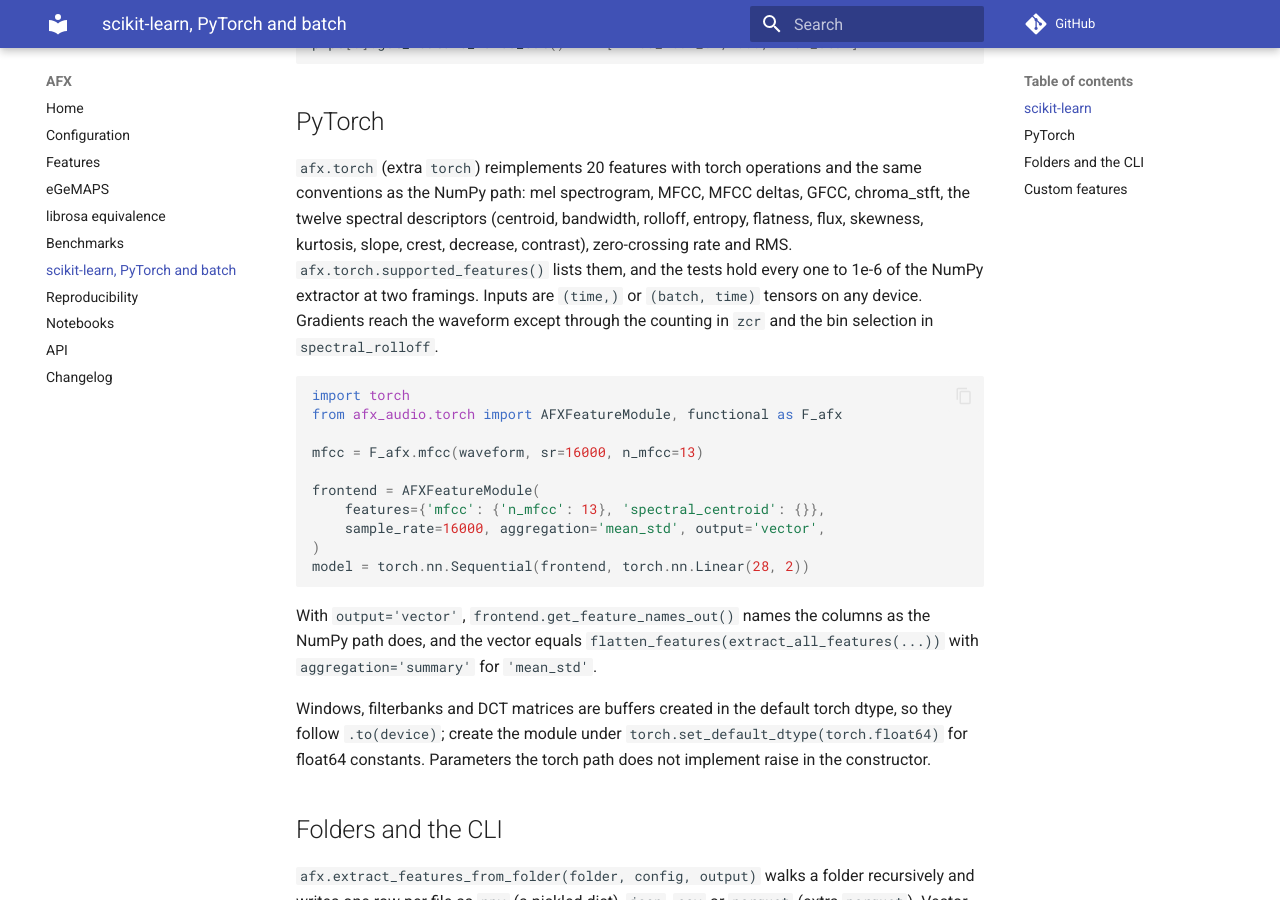
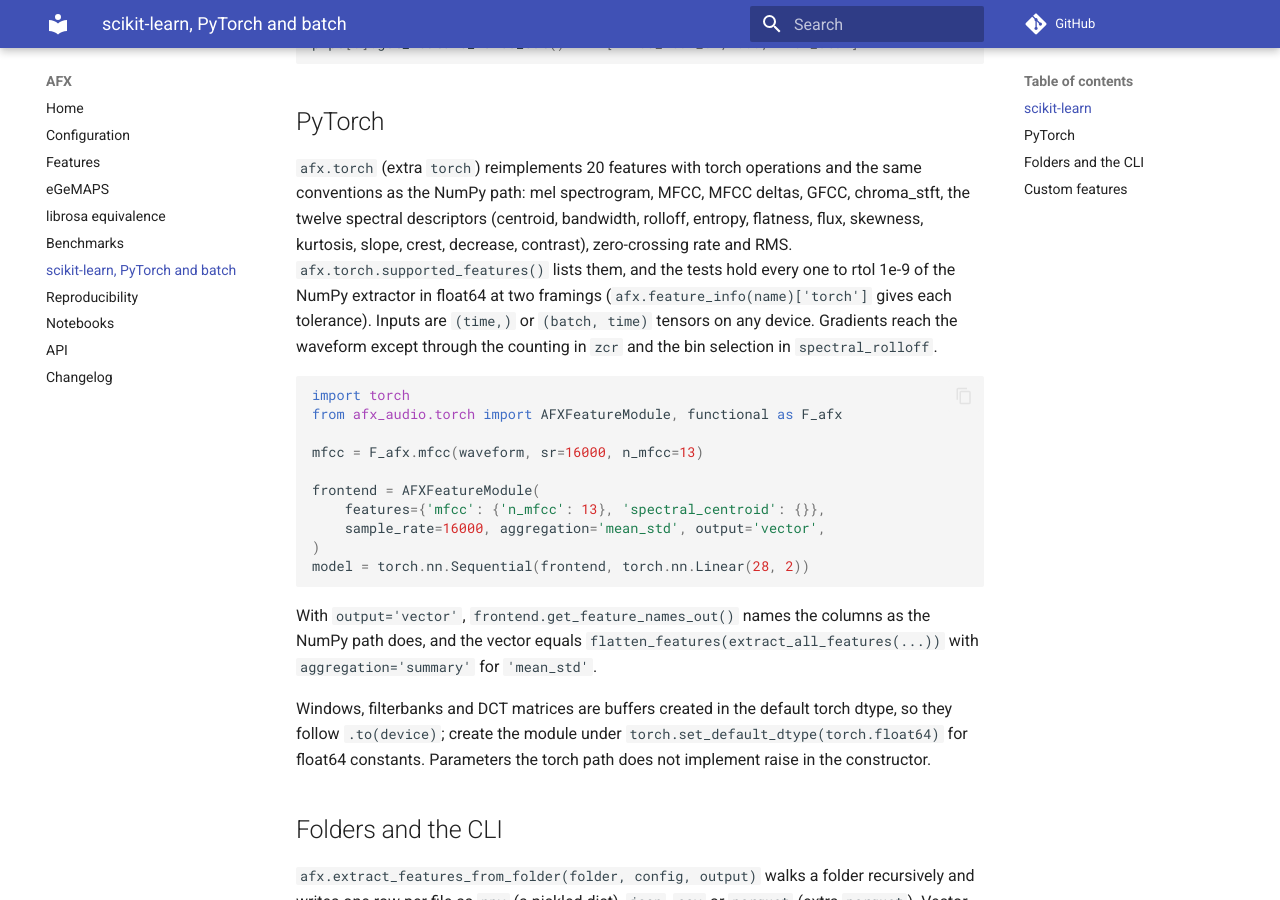
Before and after one commit to danilodsp/AFX, an MkDocs documentation site: the page built from docs/integrations.md, in a window 1280 px wide and 900 px high, scrolled down 528 px. Built offline with MkDocs 1.6.1 and Material for MkDocs 9.7.7, drawn with Linux system fonts in a browser that asks for light colours; comment, search, counter and statistics services are not loaded.

Commit message:
Docs: torch parity tolerance is rtol 1e-9; count eGeMAPS within the 47 features

```diff
--- a/docs/integrations.md
+++ b/docs/integrations.md
@@ -30,8 +30,9 @@
 MFCC, MFCC deltas, GFCC, chroma_stft, the twelve spectral descriptors
 (centroid, bandwidth, rolloff, entropy, flatness, flux, skewness,
 kurtosis, slope, crest, decrease, contrast), zero-crossing rate and RMS. `afx.torch.supported_features()`
-lists them, and the tests hold every one to 1e-6 of the NumPy extractor
-at two framings. Inputs are `(time,)` or
+lists them, and the tests hold every one to rtol 1e-9 of the NumPy
+extractor in float64 at two framings (`afx.feature_info(name)['torch']`
+gives each tolerance). Inputs are `(time,)` or
 `(batch, time)` tensors on any device. Gradients reach the waveform except
 through the counting in `zcr` and the bin selection in `spectral_rolloff`.
 
```
Also changed, not shown: docs/index.md (+3 -3 lines).
